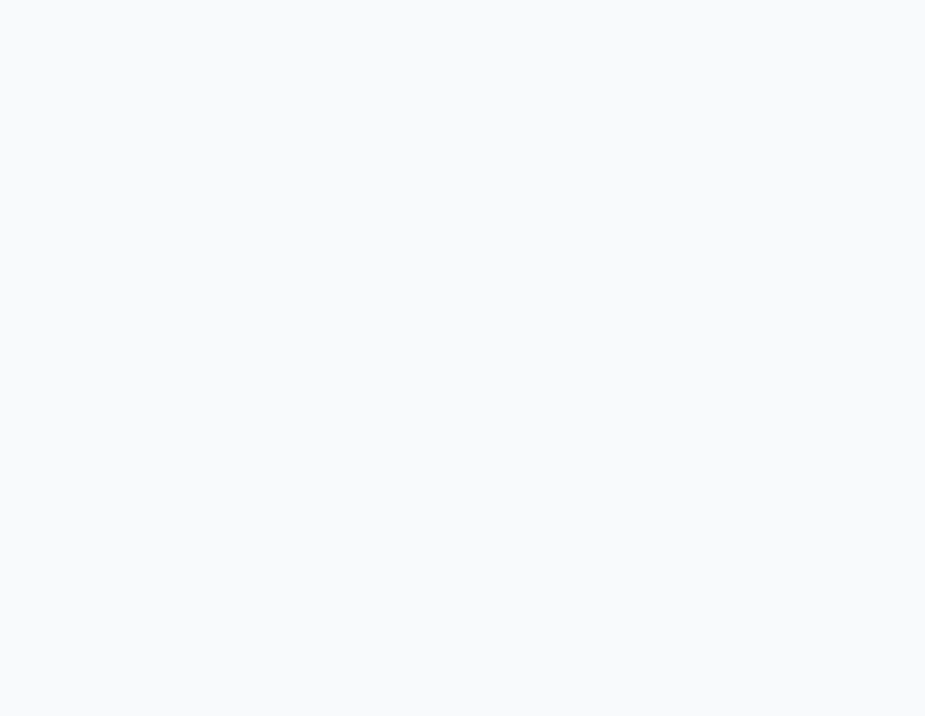
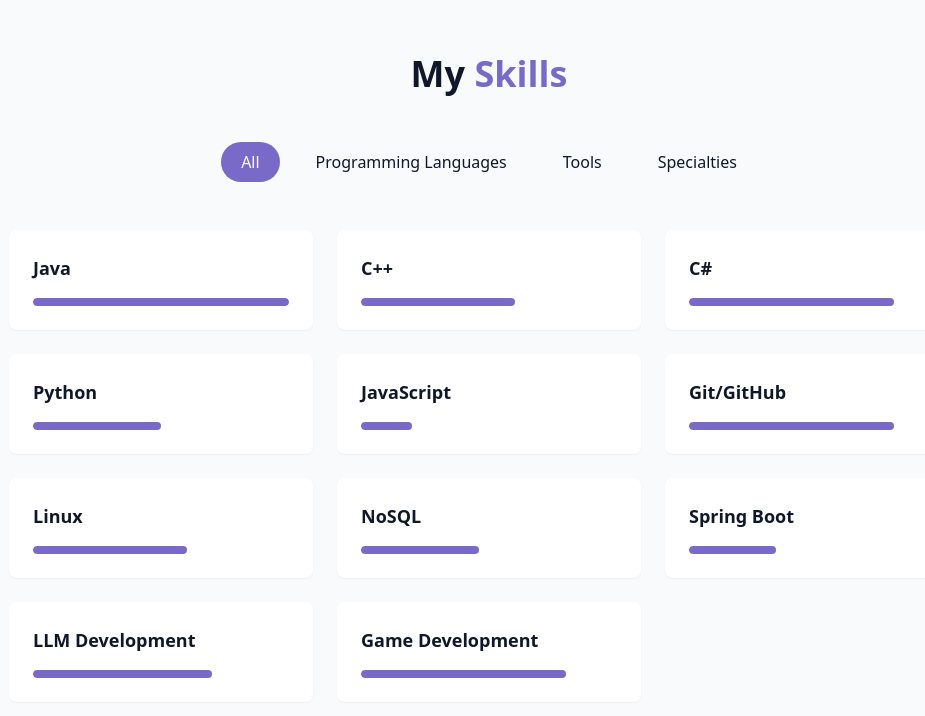
Before and after one commit to rosenbergk/portfolio-website, a React (Vite) app: page / in a window 1280 px wide. Shown: the part 1620-2336 px from the top of the page, without its empty margins (151-1076 px from the left). Before the commit the page ends 1578 px from the top, so only its background shows below. Built offline with nearby package versions, Linux system fonts and the light colour scheme.

Commit message:
Added skills section

```diff
--- /dev/null
+++ b/src/components/SkillsSection.jsx
@@ -0,0 +1,77 @@
+import { useState } from "react";
+import { cn } from "@/lib/utils";
+
+const skills = [
+  // Programming Languages
+  { name: "Java", level: 5, category: "programming languages" },
+  { name: "C++", level: 3, category: "programming languages" },
+  { name: "C#", level: 4, category: "programming languages" },
+  { name: "Python", level: 2.5, category: "programming languages" },
+  { name: "JavaScript", level: 1, category: "programming languages" },
+
+  // Tools and Technologies
+  { name: "Git/GitHub", level: 4, category: "tools" },
+  { name: "Linux", level: 3, category: "tools" },
+  { name: "NoSQL", level: 2.3, category: "tools" },
+  { name: "Spring Boot", level: 1.7, category: "tools" },
+
+  // Specialties
+  { name: "LLM Development", level: 3.5, category: "specialties" },
+  { name: "Game Development", level: 4, category: "specialties" },
+];
+
+const categories = ["all", "programming languages", "tools", "specialties"];
+
+export const SkillsSection = () => {
+  const [activeCategory, setActiveCategory] = useState("all");
+
+  const filteredSkills = skills.filter(
+    (skill) => activeCategory === "all" || skill.category === activeCategory
+  );
+
+  return (
+    <section id="skills" className="py-24 px-4 relative bg-secondary/30">
+      <div className="container mx-auto max-w-5xl">
+        <h2 className="text-3xl md:text-4xl font-bold mb-12 text-center">
+          My <span className="text-primary"> Skills</span>
+        </h2>
+
+        <div className="flex flex-wrap justify-center gap-4 mb-12">
+          {categories.map((category, key) => (
+            <button
+              key={key}
+              onClick={() => setActiveCategory(category)}
+              className={cn(
+                "px-5 py-2 rounded-full transition-colors duration-300 capitalize",
+                activeCategory === category
+                  ? "bg-primary text-primary-foreground"
+                  : "bg-secondary/70 text-foreground hover:bg-secondary"
+              )}
+            >
+              {category}
+            </button>
+          ))}
+        </div>
+
+        <div className="grid grid-cols-1 sm:grid-cols-2 lg:grid-cols-3 gap-6">
+          {filteredSkills.map((skill, key) => (
+            <div
+              key={key}
+              className="bg-card p-6 rounded-lg shadow-xs card-hover"
+            >
+              <div className="text-left mb-4">
+                <h3 className="font-semibold text-lg">{skill.name}</h3>
+              </div>
+              <div className="w-full bg-secondary/50 h-2 rounded-full overflow-hidden">
+                <div
+                  className="bg-primary h-2 rounded-full origin-left animate-[grow_1.5s_ease-out"
+                  style={{ width: (skill.level / 5) * 100 + "%" }}
+                />
+              </div>
+            </div>
+          ))}
+        </div>
+      </div>
+    </section>
+  );
+};
--- a/src/pages/Home.jsx
+++ b/src/pages/Home.jsx
@@ -3,6 +3,7 @@
 import { StarBackground } from "@/components/StarBackground";
 import { HeroSection } from "../components/HeroSection";
 import { AboutSection } from "../components/AboutSection";
+import { SkillsSection } from "../components/SkillsSection";
 
 export const Home = () => {
   return (
@@ -19,6 +20,7 @@
       <main>
         <HeroSection />
         <AboutSection />
+        <SkillsSection />
       </main>
 
       {/* Footer */}
```
